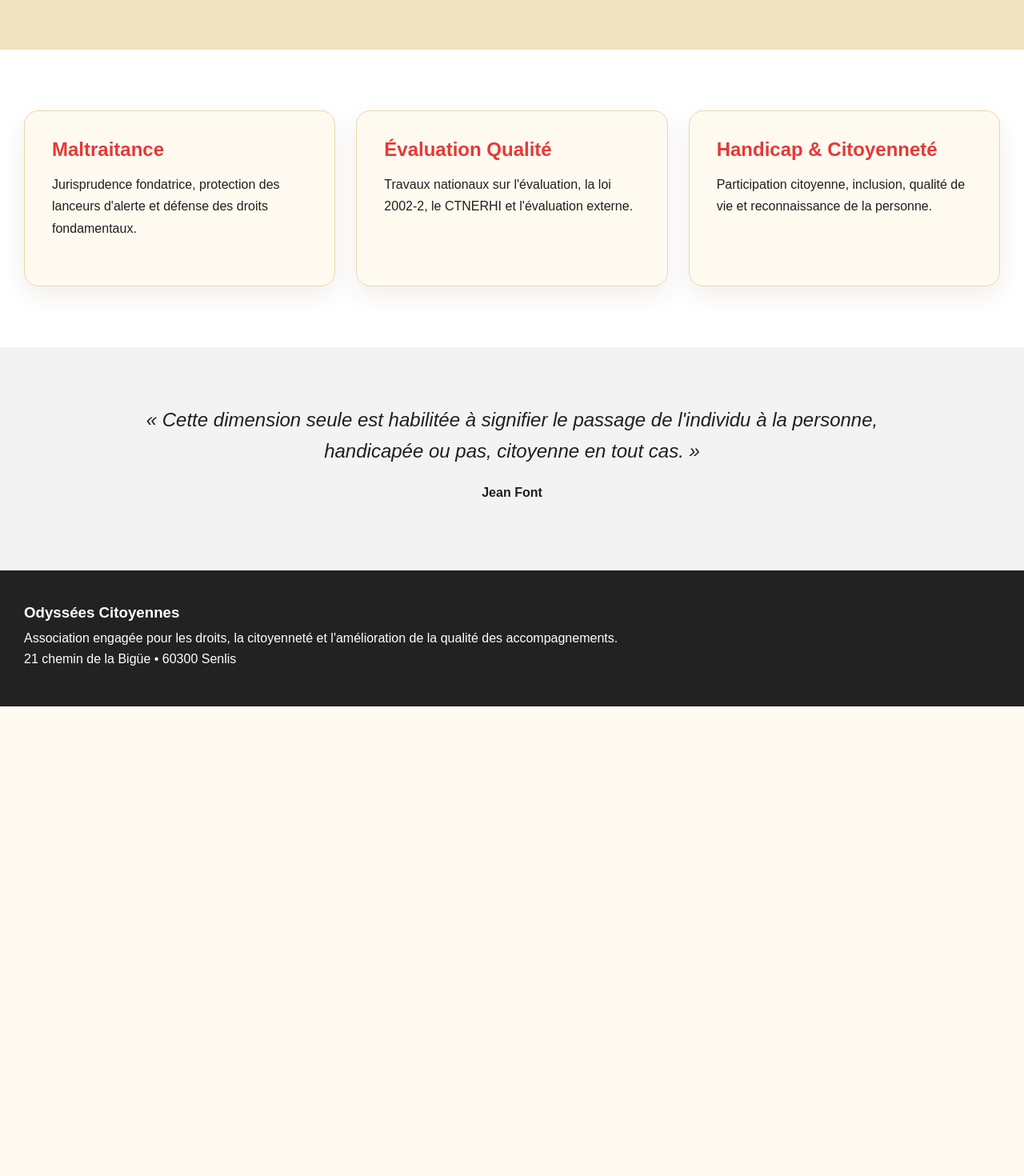
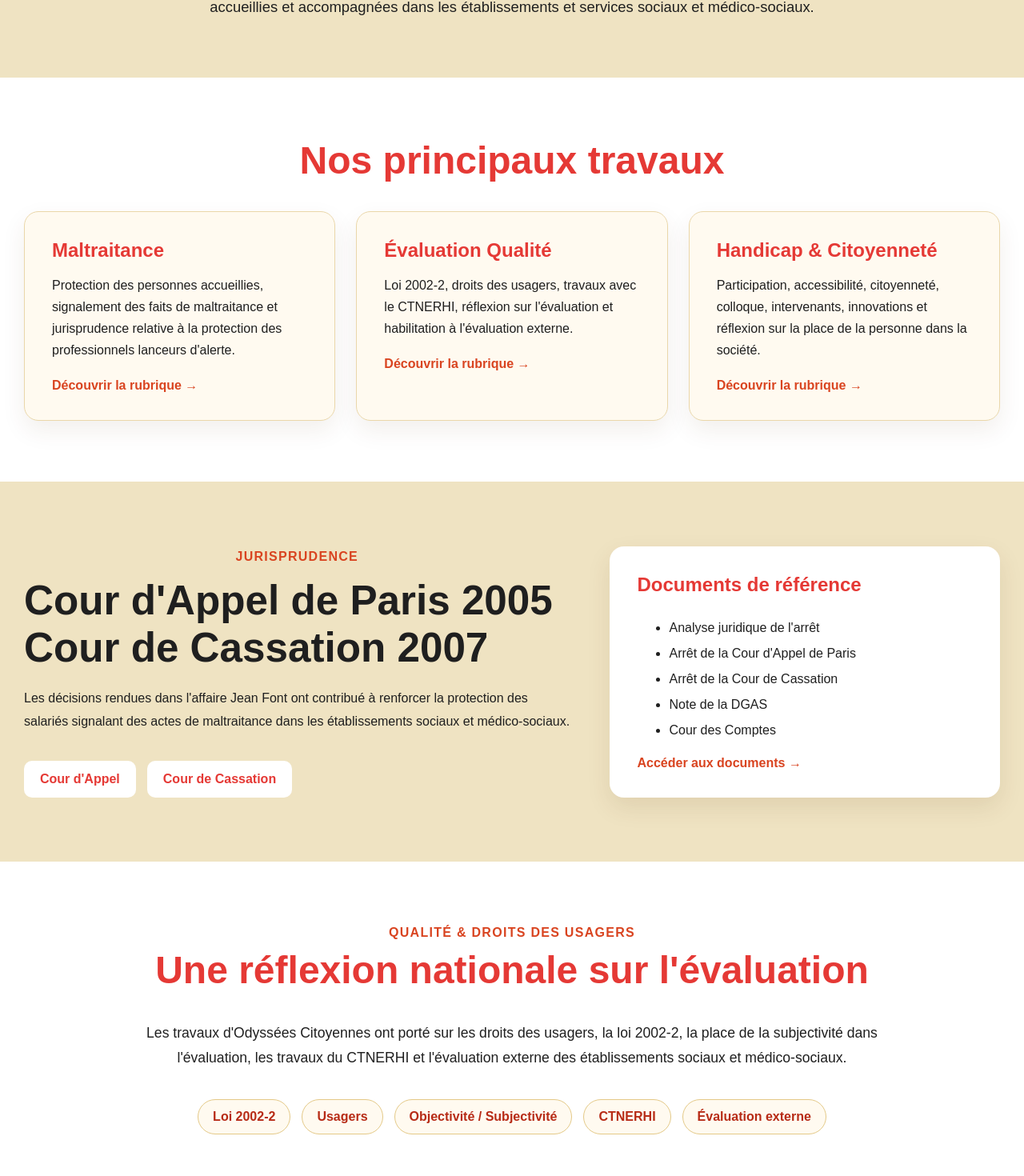
Before and after one commit to DanielCoutellec/odyssees-citoyennes, a Next.js app: page / in a window 1280 px wide. Shown: the part 992-2462 px from the top of the page at 80% size. Before the commit the page ends 1875 px from the top, so only its background shows below. Built offline with nearby package versions, Linux system fonts and the light colour scheme.

Commit message:
Homepage V2

```diff
--- a/app/globals.css
+++ b/app/globals.css
@@ -337,4 +337,138 @@ a {
 .contact-form textarea:focus {
   outline: 2px solid #f28c18;
   outline-offset: 2px;
+}.home-section-title {
+  margin: 0 0 36px;
+  text-align: center;
+  font-size: clamp(2rem, 4vw, 3rem);
+  color: #e53935;
 }
+
+.card-link {
+  display: inline-block;
+  margin-top: 22px;
+  color: #d94420;
+  font-weight: 700;
+}
+
+.home-highlight {
+  padding: 80px 0;
+  background: #efe3c2;
+}
+
+.home-highlight-grid {
+  display: grid;
+  grid-template-columns: 1.4fr 1fr;
+  gap: 50px;
+  align-items: center;
+}
+
+.home-highlight h2 {
+  margin: 10px 0 20px;
+  font-size: clamp(2rem, 4vw, 3.2rem);
+}
+
+.home-highlight p {
+  line-height: 1.8;
+}
+
+.home-highlight-card {
+  background: white;
+  border-radius: 18px;
+  padding: 34px;
+  box-shadow: 0 12px 30px rgba(90, 45, 0, 0.1);
+}
+
+.home-highlight-card h3 {
+  margin-top: 0;
+  color: #e53935;
+  font-size: 1.5rem;
+}
+
+.home-highlight-card ul {
+  line-height: 2;
+}
+
+.text-link {
+  color: #d94420;
+  font-weight: 700;
+  text-decoration: none;
+}
+
+.eyebrow-dark {
+  margin: 0 0 10px;
+  text-align: center;
+  color: #d94420;
+  font-weight: 800;
+  letter-spacing: 0.08em;
+  text-transform: uppercase;
+}
+
+.home-quality {
+  padding: 80px 0;
+  background: white;
+}
+
+.home-center-text {
+  max-width: 950px;
+  margin: 0 auto;
+  text-align: center;
+  line-height: 1.8;
+  font-size: 1.1rem;
+}
+
+.home-links {
+  display: flex;
+  flex-wrap: wrap;
+  justify-content: center;
+  gap: 14px;
+  margin-top: 35px;
+}
+
+.home-links a {
+  padding: 12px 18px;
+  border: 1px solid #e4c987;
+  border-radius: 999px;
+  background: #fffaf0;
+  color: #b72b16;
+  font-weight: 700;
+  text-decoration: none;
+}
+
+.home-links a:hover {
+  background: #efe3c2;
+}
+
+.home-contact {
+  padding: 55px 0;
+  background: linear-gradient(135deg, #ff9f0a, #ff4b1f, #e53935);
+  color: white;
+}
+
+.home-contact-inner {
+  display: flex;
+  justify-content: space-between;
+  align-items: center;
+  gap: 35px;
+}
+
+.home-contact h2 {
+  margin-top: 0;
+  font-size: 2rem;
+}
+
+.home-contact p {
+  margin-bottom: 0;
+  line-height: 1.6;
+}
+
+@media (max-width: 900px) {
+  .home-highlight-grid {
+    grid-template-columns: 1fr;
+  }
+
+  .home-contact-inner {
+    flex-direction: column;
+    align-items: flex-start;
+  }
+}
--- a/app/page.tsx
+++ b/app/page.tsx
@@ -3,22 +3,24 @@ export default function HomePage() {
     <main>
       <section className="hero">
         <div className="container hero-inner">
-          <div>
           <p className="eyebrow">Association loi 1901</p>
+
           <h1>Odyssées Citoyennes</h1>
+
           <p className="hero-text">
-              Droits des personnes, citoyenneté, qualité des accompagnements
-              et lutte contre la maltraitance.
+            Défendre les droits, promouvoir la citoyenneté, améliorer la
+            qualité des accompagnements et lutter contre la maltraitance
+            dans le secteur social et médico-social.
           </p>
 
           <div className="hero-actions">
             <a href="/association" className="btn btn-light">
               Découvrir l'association
             </a>
-              <a href="/maltraitance" className="btn btn-outline">
-                Voir les travaux
+
+            <a href="/contact" className="btn btn-outline">
+              Nous contacter
             </a>
-            </div>
           </div>
         </div>
       </section>
@@ -26,39 +28,151 @@ export default function HomePage() {
       <section className="intro">
         <div className="container">
           <h2>Depuis 1998</h2>
+
           <p>
-            Odyssées Citoyennes agit en faveur de la pleine citoyenneté des
-            personnes accueillies dans les établissements et services sociaux
-            et médico-sociaux.
+            Odyssées Citoyennes agit pour la promotion, l'exercice et la
+            défense des droits citoyens des personnes accueillies et
+            accompagnées dans les établissements et services sociaux et
+            médico-sociaux.
           </p>
         </div>
       </section>
 
       <section className="cards-section">
-        <div className="container cards">
+        <div className="container">
+          <h2 className="home-section-title">Nos principaux travaux</h2>
+
+          <div className="cards">
             <a href="/maltraitance" className="card">
               <h3>Maltraitance</h3>
+
               <p>
-              Jurisprudence fondatrice, protection des lanceurs d'alerte et
-              défense des droits fondamentaux.
+                Protection des personnes accueillies, signalement des faits
+                de maltraitance et jurisprudence relative à la protection
+                des professionnels lanceurs d'alerte.
               </p>
+
+              <span className="card-link">Découvrir la rubrique →</span>
             </a>
 
             <a href="/evaluation-qualite" className="card">
               <h3>Évaluation Qualité</h3>
+
               <p>
-              Travaux nationaux sur l'évaluation, la loi 2002-2, le CTNERHI
-              et l'évaluation externe.
+                Loi 2002-2, droits des usagers, travaux avec le CTNERHI,
+                réflexion sur l'évaluation et habilitation à l'évaluation
+                externe.
               </p>
+
+              <span className="card-link">Découvrir la rubrique →</span>
             </a>
 
             <a href="/handicap-citoyennete" className="card">
               <h3>Handicap & Citoyenneté</h3>
+
               <p>
-              Participation citoyenne, inclusion, qualité de vie et
-              reconnaissance de la personne.
+                Participation, accessibilité, citoyenneté, colloque,
+                intervenants, innovations et réflexion sur la place de la
+                personne dans la société.
               </p>
+
+              <span className="card-link">Découvrir la rubrique →</span>
             </a>
+          </div>
+        </div>
+      </section>
+
+      <section className="home-highlight">
+        <div className="container">
+          <div className="home-highlight-grid">
+            <div>
+              <p className="eyebrow-dark">Jurisprudence</p>
+
+              <h2>
+                Cour d'Appel de Paris 2005
+                <br />
+                Cour de Cassation 2007
+              </h2>
+
+              <p>
+                Les décisions rendues dans l'affaire Jean Font ont contribué
+                à renforcer la protection des salariés signalant des actes de
+                maltraitance dans les établissements sociaux et
+                médico-sociaux.
+              </p>
+
+              <div className="hero-actions">
+                <a
+                  href="/maltraitance/cour-appel"
+                  className="btn btn-light"
+                >
+                  Cour d'Appel
+                </a>
+
+                <a
+                  href="/maltraitance/cour-cassation"
+                  className="btn btn-light"
+                >
+                  Cour de Cassation
+                </a>
+              </div>
+            </div>
+
+            <div className="home-highlight-card">
+              <h3>Documents de référence</h3>
+
+              <ul>
+                <li>Analyse juridique de l'arrêt</li>
+                <li>Arrêt de la Cour d'Appel de Paris</li>
+                <li>Arrêt de la Cour de Cassation</li>
+                <li>Note de la DGAS</li>
+                <li>Cour des Comptes</li>
+              </ul>
+
+              <a href="/maltraitance" className="text-link">
+                Accéder aux documents →
+              </a>
+            </div>
+          </div>
+        </div>
+      </section>
+
+      <section className="home-quality">
+        <div className="container">
+          <p className="eyebrow-dark">Qualité & droits des usagers</p>
+
+          <h2 className="home-section-title">
+            Une réflexion nationale sur l'évaluation
+          </h2>
+
+          <p className="home-center-text">
+            Les travaux d'Odyssées Citoyennes ont porté sur les droits des
+            usagers, la loi 2002-2, la place de la subjectivité dans
+            l'évaluation, les travaux du CTNERHI et l'évaluation externe des
+            établissements sociaux et médico-sociaux.
+          </p>
+
+          <div className="home-links">
+            <a href="/evaluation-qualite/loi-2002-2">
+              Loi 2002-2
+            </a>
+
+            <a href="/evaluation-qualite/usagers">
+              Usagers
+            </a>
+
+            <a href="/evaluation-qualite/objectivite-subjectivite">
+              Objectivité / Subjectivité
+            </a>
+
+            <a href="/evaluation-qualite/ctnerhi">
+              CTNERHI
+            </a>
+
+            <a href="/evaluation-qualite/evaluation-externe">
+              Évaluation externe
+            </a>
+          </div>
         </div>
       </section>
 
@@ -66,9 +180,28 @@ export default function HomePage() {
         <div className="container">
           <blockquote>
             « Cette dimension seule est habilitée à signifier le passage de
-            l'individu à la personne, handicapée ou pas, citoyenne en tout cas. »
+            l'individu à la personne, handicapée ou pas, citoyenne en tout
+            cas. »
           </blockquote>
+
           <p>Jean Font</p>
+        </div>
+      </section>
+
+      <section className="home-contact">
+        <div className="container home-contact-inner">
+          <div>
+            <h2>Odyssées Citoyennes</h2>
+
+            <p>
+              Vous souhaitez consulter un document, obtenir une information
+              ou entrer en contact avec l'association ?
+            </p>
+          </div>
+
+          <a href="/contact" className="btn btn-light">
+            Contact
+          </a>
         </div>
       </section>
     </main>
```
Lines whose indentation alone changed are shown as unchanged.
